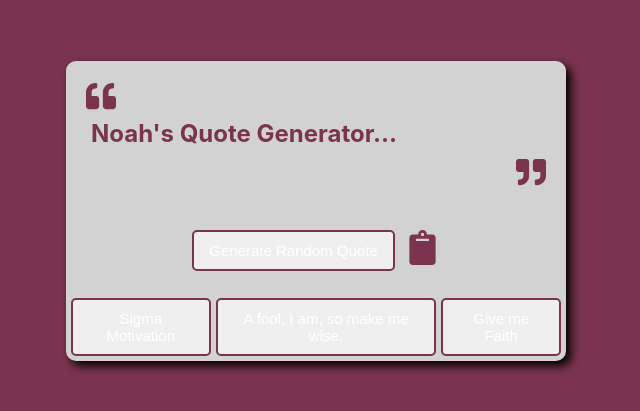
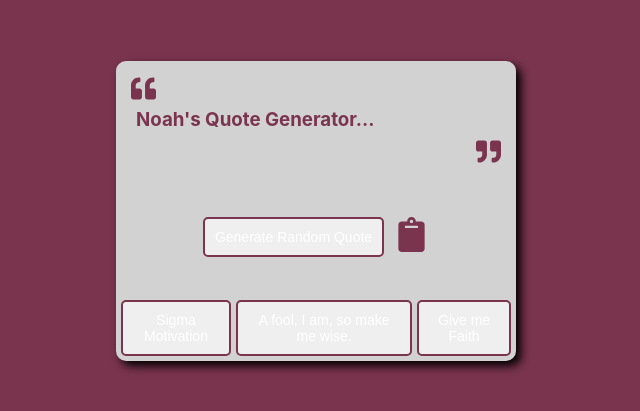
Before and after one commit to NoahxAyyubi/TypeScript-APIQuoteGenerator-, a React (Vite) app: page / in a window 1280 px wide. Shown: the part 189-600 px from the top of the page, without its empty margins (324-964 px from the left). Built offline with nearby package versions, Linux system fonts and the light colour scheme.

Commit message:
final updates

```diff
--- a/src/App.css
+++ b/src/App.css
@@ -7,7 +7,7 @@ height: 100vh;
 
 }
 #quote-box{
-  width: 500px;
+  width: 400px;
   margin: 0 auto;
   min-height: 300px;
 display: flex;
@@ -23,7 +23,7 @@ text-align:left;
 display: flex;
 flex-direction: column;
 justify-content:space-between ;
-margin: 20px;
+margin: 15px;
 
 
 
@@ -33,12 +33,12 @@ margin: 20px;
 text-align: right;
 }
 button {
-  padding: 10px 15px;
+  padding: 10px;
   border: 2px solid;
   border-radius: 5px;
 
   color: white;
-  font-size: 15px;
+  font-size: 14px;
   cursor: pointer;
   transition: background-color 0.3s ease;
 }
--- a/src/App.tsx
+++ b/src/App.tsx
@@ -63,11 +63,11 @@ function App() {
     <div className='background' style={{ backgroundColor: color }}>
       <div id="quote-box">
         <div className="quote-content" style={{ color: color }}>
-          <FaQuoteLeft size="30" style={{ marginRight: "10px" }} />
-          <h2 id="text" style={{ margin: "5px" }}>
+          <FaQuoteLeft size="25" style={{ marginRight: "10px" }} />
+          <h3 id="text" style={{ margin: "5px" }}>
             {quote ? quote.content : "Noah's Quote Generator..."}
-          </h2>
-          <FaQuoteRight size="30" style={{ marginLeft: "auto" }} />
+          </h3>
+          <FaQuoteRight size="25" style={{ marginLeft: "auto" }} />
           <h4 id="author">{quote ? quote.author : ''}</h4>
         </div>
 
```
